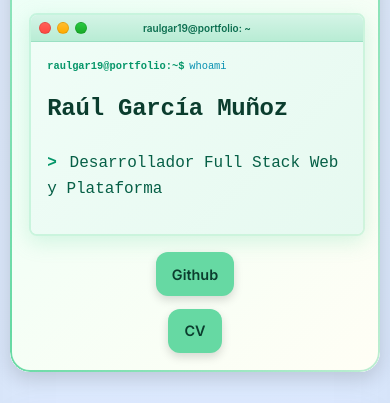
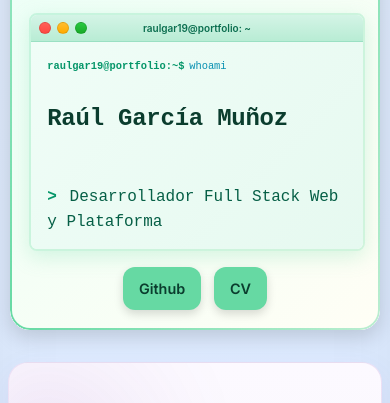
Before and after one commit to raulgar19/portfolio, a React (Create React App) app: page / in a window 390 px wide. Shown: the part 309-712 px from the top of the page. Built offline with nearby package versions, Linux system fonts and the light colour scheme; the HTML template or start-up script is replaced by a standard one.

Commit message:
Enhance Hero component styling and layout for improved responsiveness and user experience

```diff
--- a/src/components/hero/Hero.css
+++ b/src/components/hero/Hero.css
@@ -117,7 +117,9 @@
 .terminal-body {
   padding: 1.2rem;
   transition: background 0.3s ease;
-  min-height: 150px;
+  min-height: 200px;
+  display: flex;
+  flex-direction: column;
 }
 
 .light-mode .terminal-body {
@@ -169,14 +171,16 @@
   font-weight: 700;
   margin-bottom: 0.8rem;
   text-align: left;
-  min-height: 2rem;
+  height: 3rem;
+  display: block;
 }
 
 .terminal-subtitle {
   font-family: "Courier New", monospace;
   font-size: 0.95rem;
   text-align: left;
-  min-height: 1.3rem;
+  height: 2rem;
+  display: block;
 }
 
 .terminal-prompt-small {
@@ -459,9 +463,11 @@
   .hero-buttons {
     margin-top: 1rem;
     gap: 0.8rem;
-    flex-direction: column;
+    flex-direction: row;
     align-items: center;
+    justify-content: center;
     padding: 0 1rem;
+    flex-wrap: wrap;
   }
 
   .hero-button {
--- a/src/components/hero/Hero.jsx
+++ b/src/components/hero/Hero.jsx
@@ -109,12 +109,14 @@ const Hero = () => {
                 )}
               </span>
             </div>
+            <h1 className="terminal-output">
               {displayedCommand.length === command.length && (
                 <>
-                <h1 className="terminal-output">
                   {displayedName}
                   {displayedName.length < fullName.length && showCursor && (
                     <span className="cursor">|</span>
+                  )}
+                </>
               )}
             </h1>
             <p className="terminal-subtitle">
@@ -127,8 +129,6 @@ const Hero = () => {
                 </>
               )}
             </p>
-              </>
-            )}
           </div>
         </div>
         <div className="hero-buttons">
```
Lines whose indentation alone changed are shown as unchanged.
